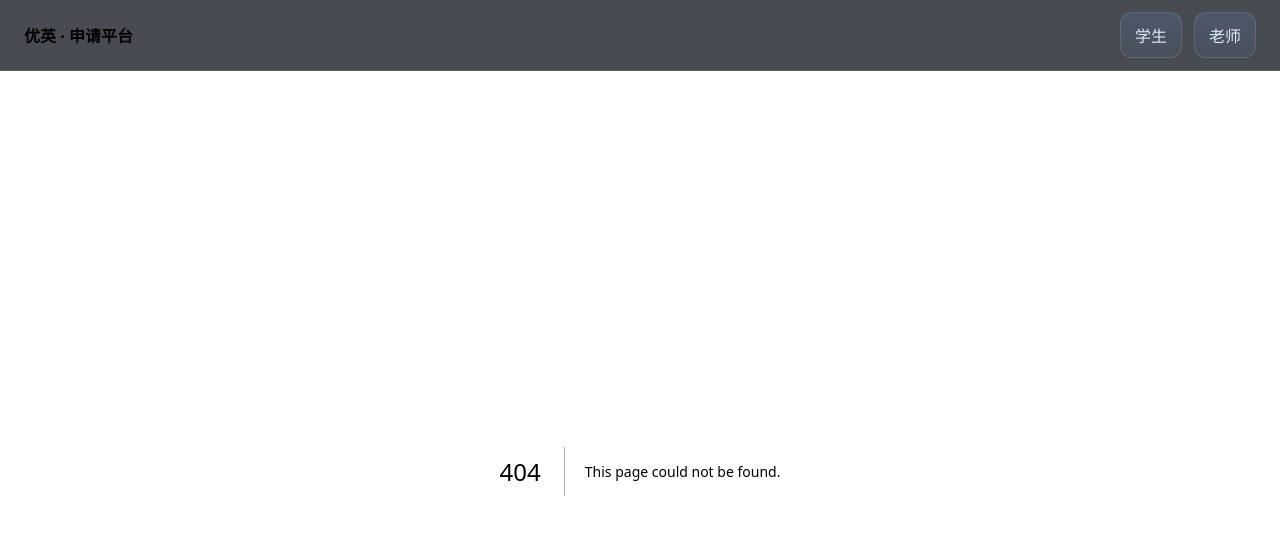
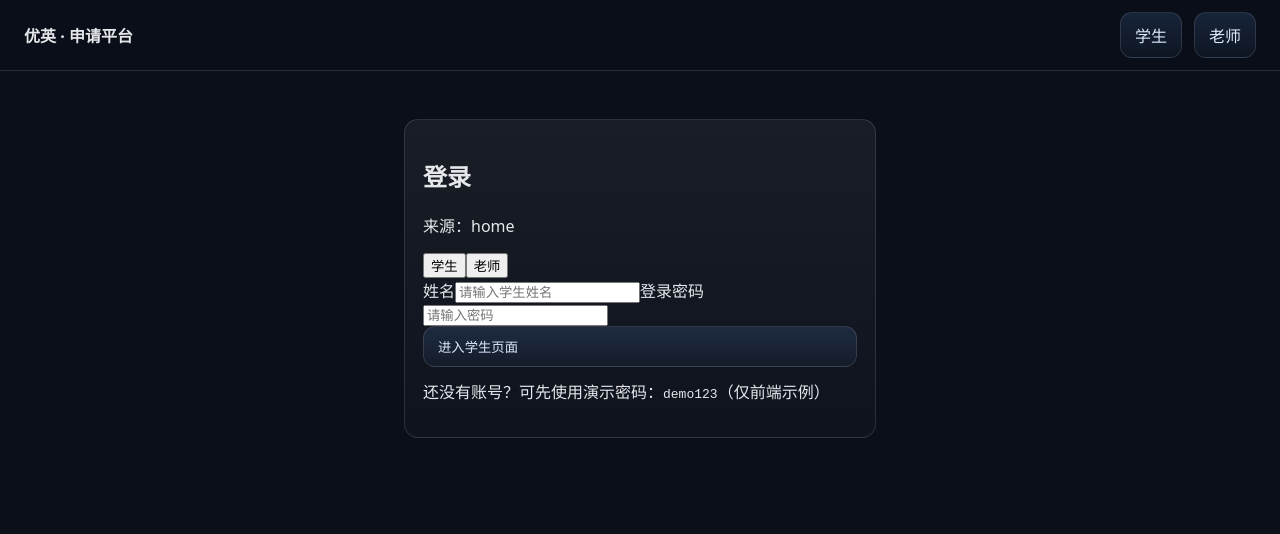
Before and after one commit to wangxiaoyan2088-spec/starpath, a Next.js app: page /login in a window 1280 px wide. Before the commit this address had no page. Shown: the top 534 px of the page. Built offline with nearby package versions, Linux system fonts and the light colour scheme.

Commit message:
Create page.tsx

```diff
--- /dev/null
+++ b/app/login/page.tsx
@@ -0,0 +1,69 @@
+'use client';
+
+import { useRouter, useSearchParams } from 'next/navigation';
+import { useState } from 'react';
+
+export default function LoginPage() {
+  const router = useRouter();
+  const from = useSearchParams().get('from') ?? 'home';
+  const [role, setRole] = useState<'student'|'teacher'>('student');
+  const [name, setName] = useState('');
+  const [pwd, setPwd] = useState('');
+
+  const submit = (e: React.FormEvent) => {
+    e.preventDefault();
+    if (!name || !pwd) { alert('请填写姓名和密码'); return; }
+    // TODO: 这里将来换成真实鉴权（Supabase / 自建后端）
+    if (role === 'student') router.push('/student');
+    else router.push('/teacher');
+  };
+
+  return (
+    <main className="container" style={{maxWidth: 520}}>
+      <div className="card" style={{marginTop: 24}}>
+        <h2>登录</h2>
+        <p className="muted">来源：{from}</p>
+
+        <div className="tabs">
+          <button
+            className={`tab ${role==='student' ? 'active' : ''}`}
+            onClick={()=>setRole('student')}
+            type="button"
+          >学生</button>
+          <button
+            className={`tab ${role==='teacher' ? 'active' : ''}`}
+            onClick={()=>setRole('teacher')}
+            type="button"
+          >老师</button>
+        </div>
+
+        <form onSubmit={submit} className="form">
+          <label>姓名
+            <input
+              className="input"
+              placeholder={role==='student'?'请输入学生姓名':'请输入老师姓名'}
+              value={name}
+              onChange={e=>setName(e.target.value)}
+            />
+          </label>
+
+          <label>登录密码
+            <input
+              className="input"
+              type="password"
+              placeholder="请输入密码"
+              value={pwd}
+              onChange={e=>setPwd(e.target.value)}
+            />
+          </label>
+
+          <button className="btn" type="submit" style={{width:'100%'}}>进入{role==='student'?'学生':'老师'}页面</button>
+        </form>
+
+        <p className="muted" style={{marginTop:12}}>
+          还没有账号？可先使用演示密码：<code>demo123</code>（仅前端示例）
+        </p>
+      </div>
+    </main>
+  );
+}
```
